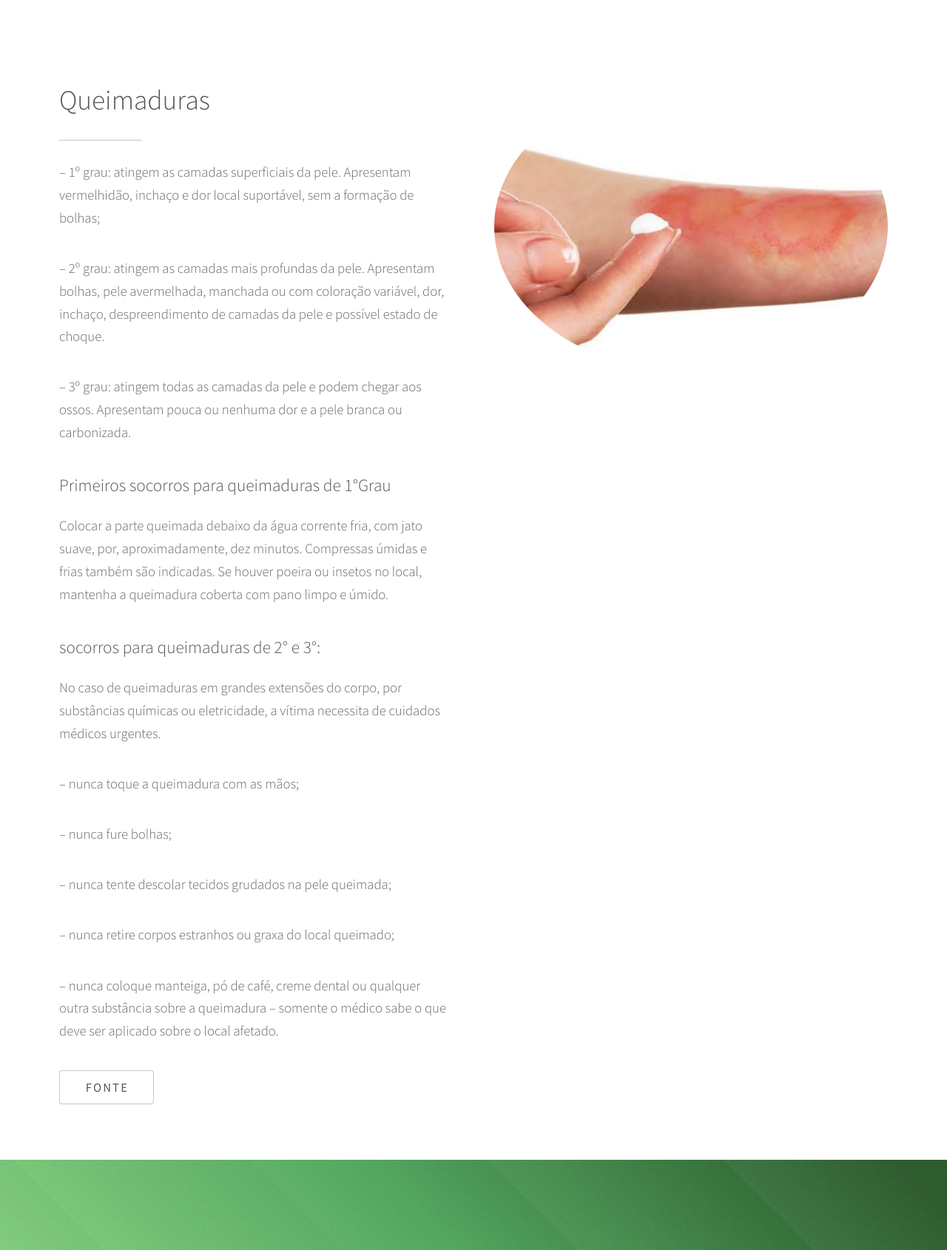
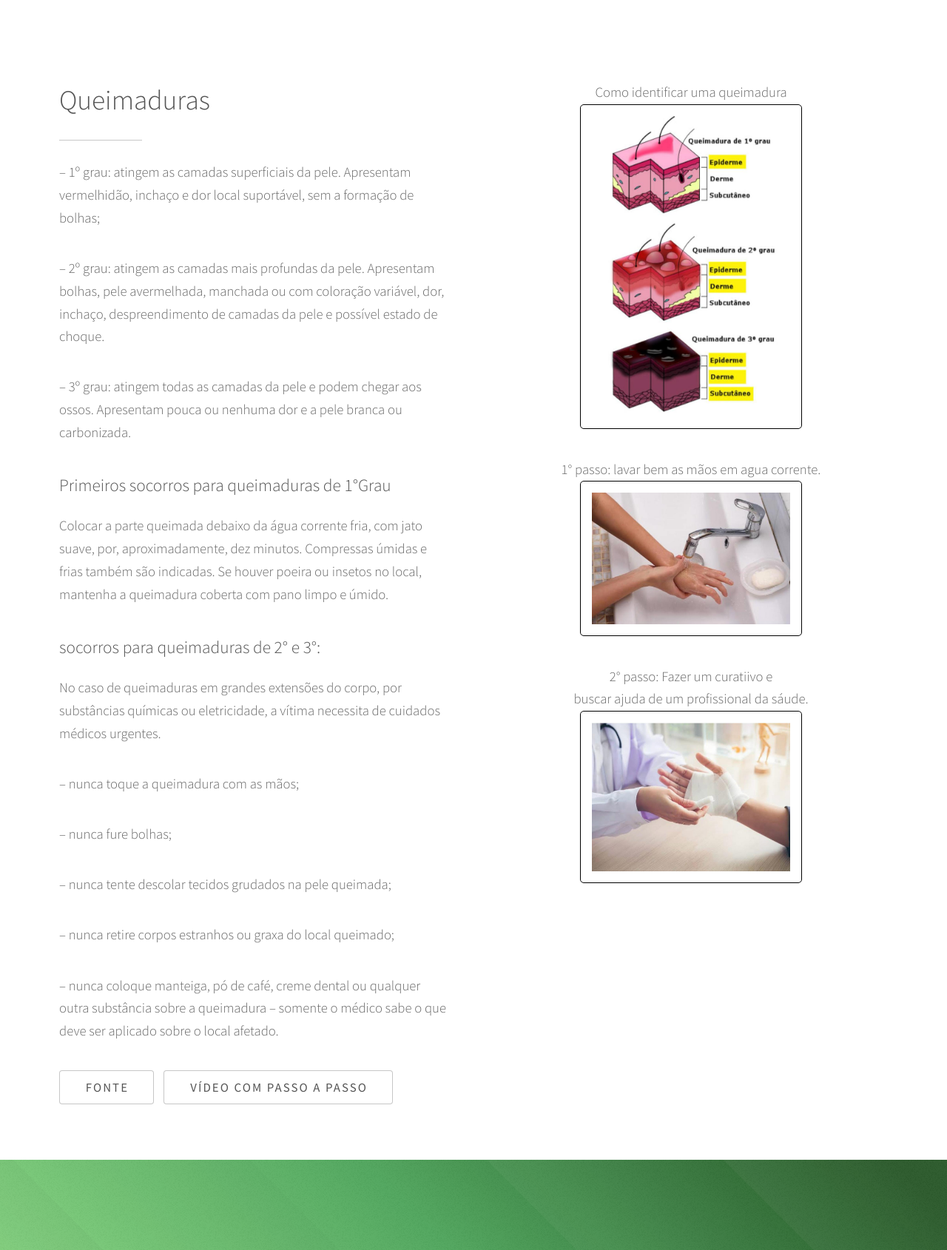
Before and after one commit to Helenabugni/ODAPS, a plain HTML site: page queima.html in a window 1280 px wide. Shown: the part 449-2139 px from the top of the page at 74% size. Drawn offline with Linux system fonts and the light colour scheme.

Commit message:
atualizacoes

```diff
--- a/css/style.css
+++ b/css/style.css
@@ -554,6 +554,17 @@
 				width: 100%;
 				border-radius: 50%;
 			}
+
+		.imagens{
+			width: 300px;
+			border: 1px solid black;
+			padding: 15px;
+			border-radius: 5px;
+		}
+
+		figure{
+			text-align: center;
+		}
 
 /* List */
 
--- a/queima.html
+++ b/queima.html
@@ -57,10 +57,23 @@
 
                                 <a href="https://bvsms.saude.gov.br/queimaduras/#:~:text=Colocar%20a%20parte%20queimada%20debaixo,com%20pano%20limpo%20e%20%C3%BAmido" class="button">Fonte</a>
 
+								<a style="margin-left: 10px;" href="https://www.youtube.com/watch?v=mYsCiDt5O2A" class="button">Vídeo com passo a passo</a>
 
 						</div>
 						<div class="6u$ 12u$(medium) important(medium)">
-							<span class="image fit"><img src="./images/queimadura.jfif" alt="" /></span>
+							<!-- <span class="image fit"><img src="./images/queimadura.jfif" alt="" /></span> -->
+							<figure>
+								<figcaption>Como identificar uma queimadura</figcaption>
+								<img src="./images/como-identificar.jfif" alt="como identificar" class="imagens">
+							</figure>
+							<figure style="margin-top: 30px;">
+								<figcaption>1° passo: lavar bem as mãos em agua corrente.</figcaption>
+								<img src="./images/lavar-maos.jfif" alt="como identificar" class="imagens">
+							</figure>
+							<figure style="margin-top: 30px;">
+								<figcaption>2° passo: Fazer um curatiivo e <br> buscar ajuda de um profissional da sáude.</figcaption>
+								<img src="./images/fazer-curativo.jfif" alt="como identificar" class="imagens">
+							</figure>
 						</div>
 					</div>
 				</div>
```
Also changed, not shown: afogamento.html (+7 -1 lines), choques.html (+12 -1 lines), engasgo.html (+12 -1 lines), fraturas.html (+9 -1 lines), incendio.html (+8 -1 lines), images/ajuda-choque.jfif (added), images/boca-boca.jfif (added), images/como-identificar.jfif (added), images/eletrico.jfif (added), images/fazer-curativo.jfif (added), images/fratura-braco.jfif (added), images/fratura-perna.jfif (added), images/instrucoes.jfif (added), images/lavar-maos.jfif (added), 2 more files.
